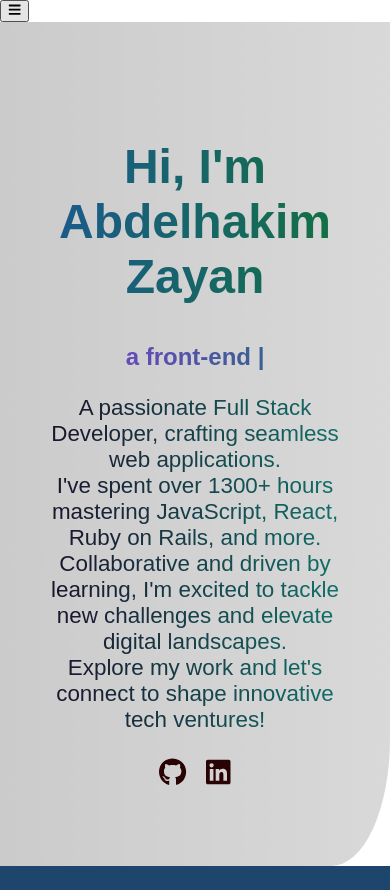
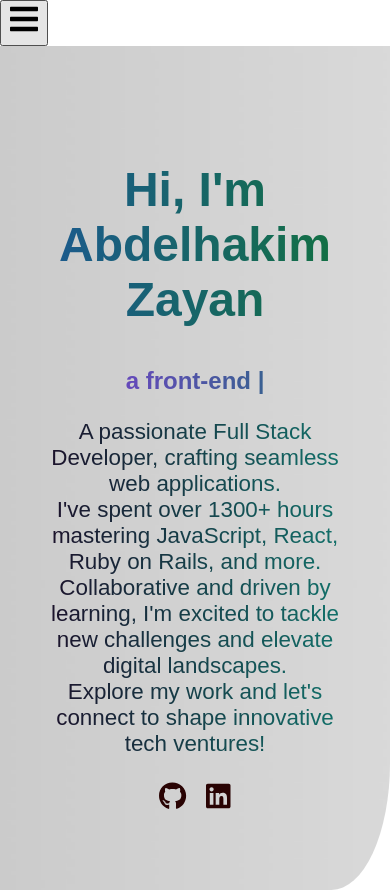
Before and after one commit to abdozayan12/New-Portfolio, a React (Create React App) app: page / in a window 390 px wide. Shown: the top 890 px of the page. Built offline with nearby package versions, Linux system fonts and the light colour scheme.

Commit message:
Update Header.css

```diff
--- a/src/components/Header/Header.css
+++ b/src/components/Header/Header.css
@@ -27,7 +27,7 @@
 }
 
 .menu a {
-  color: #fff;
+  color: #484040;
   text-decoration: none;
   font-size: 1.4rem;
 }
@@ -52,11 +52,28 @@
 
 .menu-icon {
   display: none;
+  font-size: 2rem;
+  cursor: pointer;
+}
+
+.nav-menu {
+  display: flex;
+  align-items: center;
+}
+
+.nav-link {
+  margin: 1rem 0;
 }
 
 .menu-link.active {
   color: yellowgreen;
   border-bottom: 1px solid yellowgreen;
+}
+
+@media (max-width: 768px) {
+  .menu-icon {
+    display: block;
+  }
 }
 
 @media screen and (max-width: 768px) {
```
